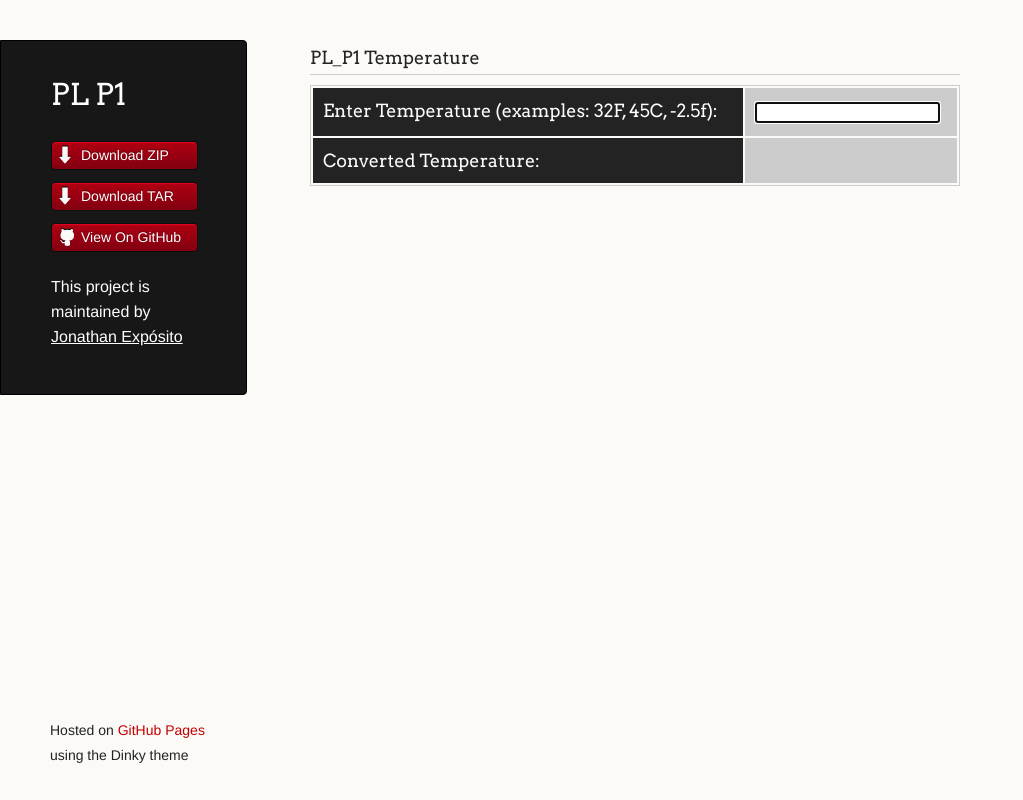
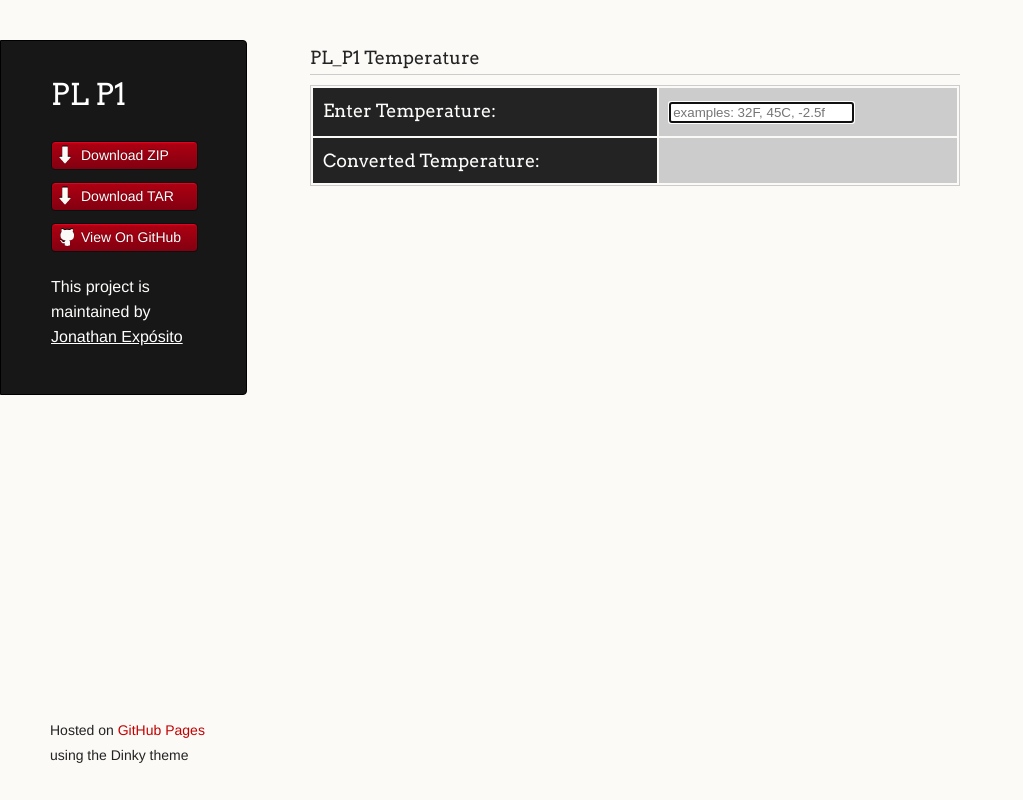
Before and after one commit to alu0100696455/PL_P1, a plain HTML site: page index.html in a window 1280 px wide. Shown: the whole page, without its empty margins (0-1023 px from the left). Drawn offline with Linux system fonts and the light colour scheme.

Commit message:
Editado index.html

```diff
--- a/index.html
+++ b/index.html
@@ -35,8 +35,8 @@
 <a id="welcome-to-github-pages" class="anchor" href="#welcome-to-github-pages" aria-hidden="true"><span class="octicon octicon-link"></span></a>PL_P1 Temperature</h3>
         <table>
           <tr>
-            <th>Enter  Temperature (examples: 32F, 45C, -2.5f):</th>
-            <td><input id="original" autofocus onchange="calculate();"></td>
+            <th>Enter  Temperature:</th>
+            <td><input id="original" autofocus onchange="calculate();" placeholder="examples: 32F, 45C, -2.5f"></td>
           </tr>
           <tr>
             <th>Converted Temperature:</th>
```
